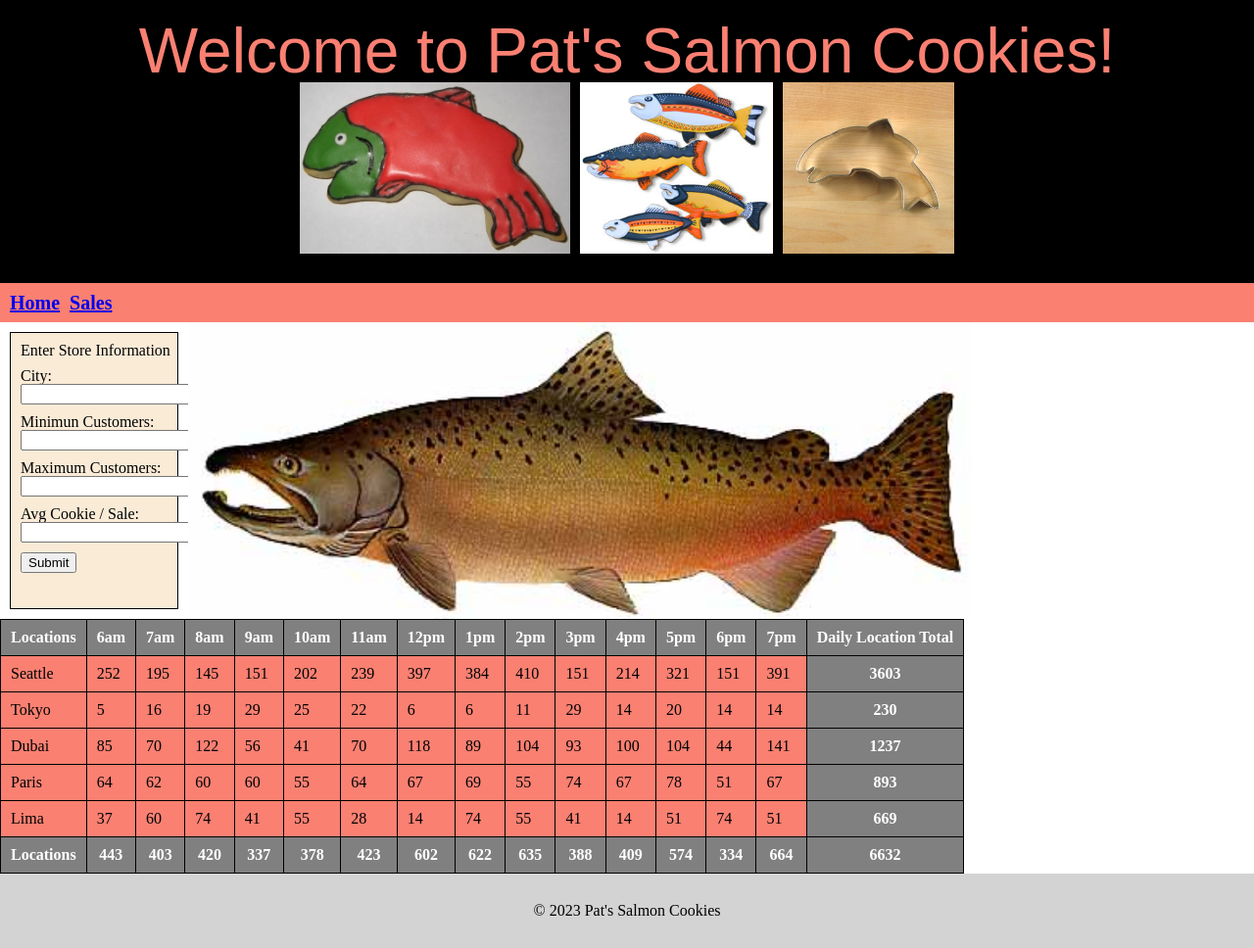
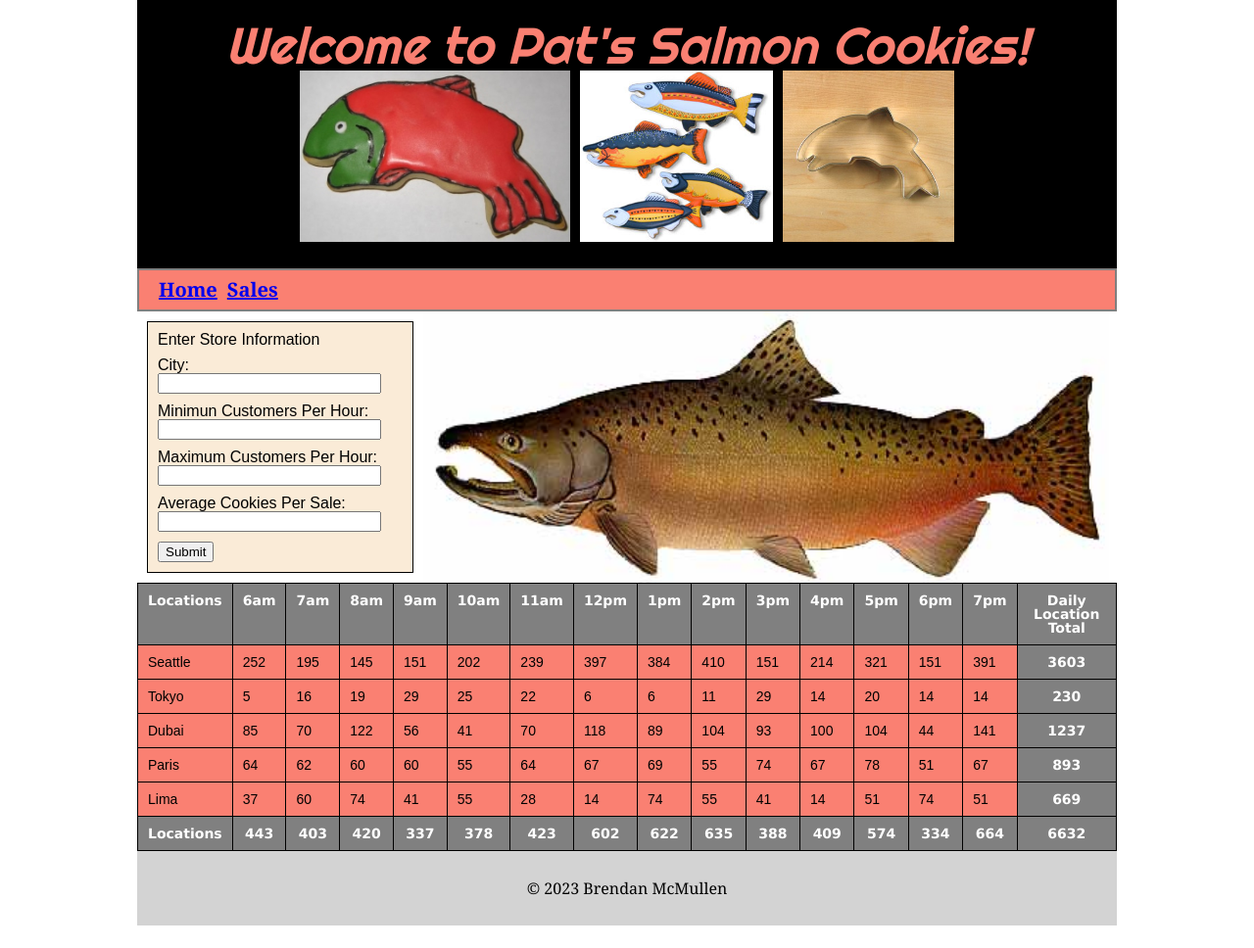
Before and after one commit to bgmcmullen/cookie-stand, a plain HTML site: page sales.html in a window 1280 px wide. Shown: the whole page at 98% size. After the commit the page ends 945 px from the top, so only its background shows below. Drawn offline with Linux system fonts and the light colour scheme.

Commit message:
improved webpate style

```diff
--- a/css/style.css
+++ b/css/style.css
@@ -1,11 +1,16 @@
-body {
+html {
+  max-width: 1000px;
+  margin: 0 auto;
+
+
 }
 
 
 h1 {
   font-family: 'Righteous', sans-serif;
+  font-style: italic;
   text-align: center;
-  font-size: 5vw;
+  font-size: 52px;
   color: salmon;
   background-color: black;
   padding-top: 20px;
@@ -14,10 +19,13 @@ h1 {
 
 h2 {
   font-size: 20px;
+  font-family: Georgia, 'Times New Roman', Times, serif;
   font-weight: bold;
   padding-top: 10px;
   padding-bottom: 10px;
   background-color: salmon;
+  padding-left: 10px;
+  border: 2px solid grey;
 }
 
 h3{
@@ -30,7 +38,9 @@ h3{
 }
 
 p {
-  margin-left: 20px;
+  margin-left: 25px;
+  font-family: Arial, Helvetica, sans-serif;
+  color: rgb(99, 37, 37);
 }
 
 ol {
@@ -51,10 +61,15 @@ td {
   padding: 10px;
 }
 
-table, td {
+table {
+width: 1000px;
+}
+
+td{
   border: 1px solid black;
-
   background-color: salmon;
+  font-family: Arial;
+  font-size: 14px;
 }
 
 th {
@@ -63,13 +78,16 @@ th {
   padding: 10px;
   color: white;
   background-color: grey;
+  font-family: Verdana;
+  font-size: 14px;
 }
 
 #top-image{
-width: 70%;
+  width: 70%;
 }
 
 #top-image-container{
+  border: 2px dashed salmon;
   display: flex;
   justify-content: center;
 }
@@ -86,6 +104,7 @@ input{
 }
 
 #form-section{
+  font-family: Arial;
   display: flex;
 }
 
@@ -93,8 +112,13 @@ form{
   padding: 10px;
   margin: 10px;
   border: 1px solid black;
-  width: 150px;
+  min-width: 250px;
+  width: 250px;
   background-color: antiquewhite;
+}
+
+input{
+  width: 220px;
 }
 
 legend {
@@ -110,6 +134,7 @@ div.middle2-page {
   justify-content: center;
   float: right;
   width: 50%;
+  flex-direction: column;
 }
 
 a{
@@ -117,6 +142,7 @@ a{
 }
 
 footer{
+  font-family: Georgia, 'Times New Roman', Times, serif;
   padding: 30px 0;
   background-color: lightgrey;
   text-align: center;
--- a/sales.html
+++ b/sales.html
@@ -6,9 +6,12 @@
   <title>Sales</title>
   <link rel="stylesheet" href="css/reset.css">
   <link rel="stylesheet" href="css/style.css">
+  <link rel="preconnect" href="https://fonts.googleapis.com">
+  <link rel="preconnect" href="https://fonts.gstatic.com" crossorigin>
+  <link href="https://fonts.googleapis.com/css2?family=Righteous&display=swap" rel="stylesheet">
 </head>
 <body>
-  <header><h1>Welcome to Pat's Salmon Cookies!<div><img src="img/frosted-cookie.jpg" alt="frosted cookie image"><img src="img/fish.jpg" style="max-height: 175px; margin-left: 10px; margin-right: 10px;" alt="fish image"><img src="img/cutter.jpeg" alt="cutter image" style="max-width: 175px;"></div></h1></header>
+  <header><h1>Welcome to Pat's Salmon Cookies!<div><img src="img/frosted-cookie.jpg" alt="frosted cookie image"><img src="img/fish.jpg" style="max-height: 175px; margin-left: 10px; margin-right: 10px;" alt="fish image"><img src="img/cutter.jpeg" alt="cutter image" style="max-width: 175px;"></div></header>
   <main>
     <h2><a href="index.html">Home</a><a href="sales.html">Sales</a></h2>
     <section id="form-section">
@@ -19,26 +22,26 @@
           <label for="cityName">City: </label><br>
           <input type="text" id="cityName" name="cityName"><br>
 
-          <label for="minCust">Minimun Customers: </label><br>
+          <label for="minCust">Minimun Customers Per Hour: </label><br>
           <input type="number" id="minCust" name="minCust"><br>
 
-          <label for="maxCust">Maximum Customers:</label><br>
+          <label for="maxCust">Maximum Customers Per Hour:</label><br>
           <input type="number" id="maxCust" name="maxCust"><br>
 
-          <label for="avgCust">Avg Cookie / Sale:</label><br>
+          <label for="avgCust">Average Cookies Per Sale:</label><br>
           <input type="number" id="avgCust" name="avgCust" step=".1"><br>
 
         </fieldset>
       <button type="submit">Submit
       </button>
     </form>
-    <img id="top-image" src="img/chinook.jpg" style="min-width: 800px; max-width: 800px;" alt="Chinook Salmon image">
+    <img id="top-image" src="img/chinook.jpg" style="min-width: 700px; max-width: 800px;" alt="Chinook Salmon image">
   </section>
 
     <table id="city-profiles"></table>
 
   </main>
-  <footer>© 2023 Pat's Salmon Cookies</footer>
+  <footer>© 2023 Brendan McMullen</footer>
   <script src="js/app.js"></script>
 </body>
 </html>
```
Also changed, not shown: index.html (+1 -1 lines).
